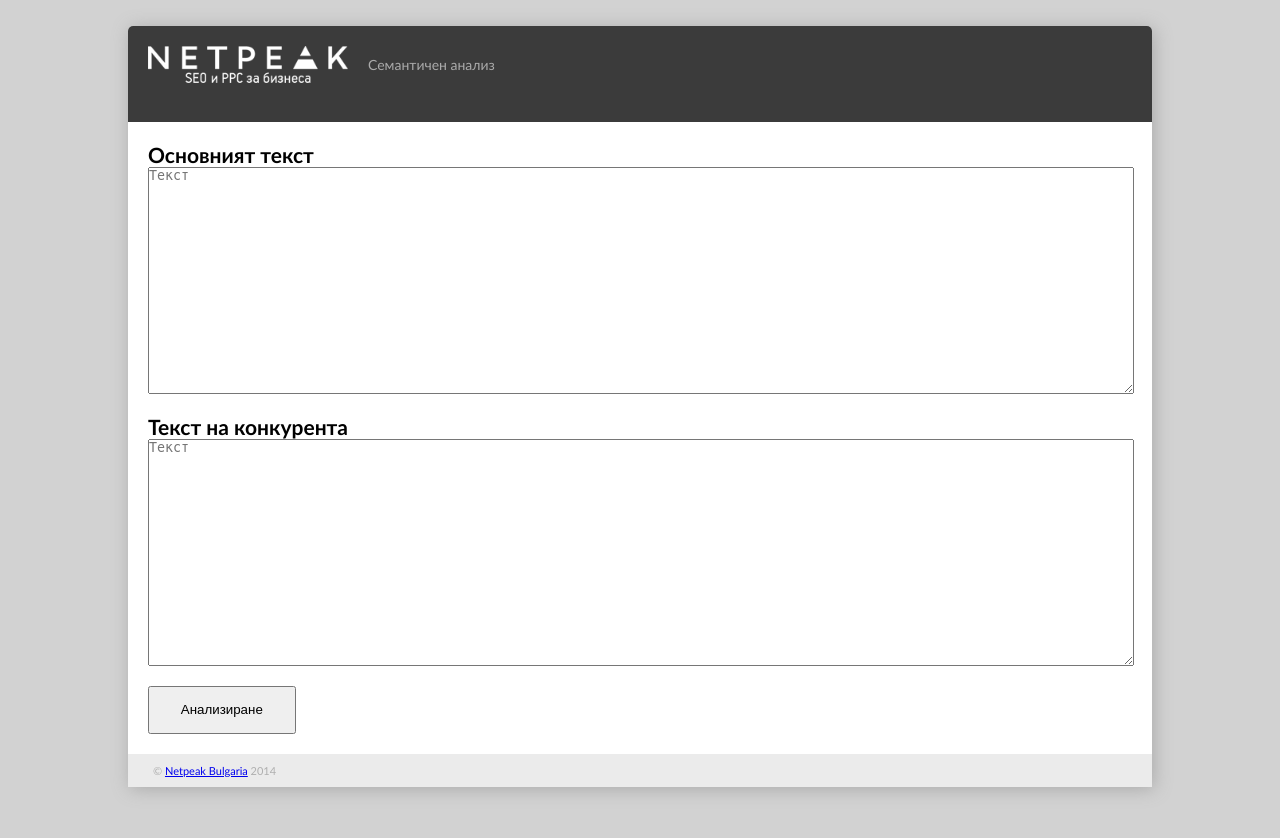
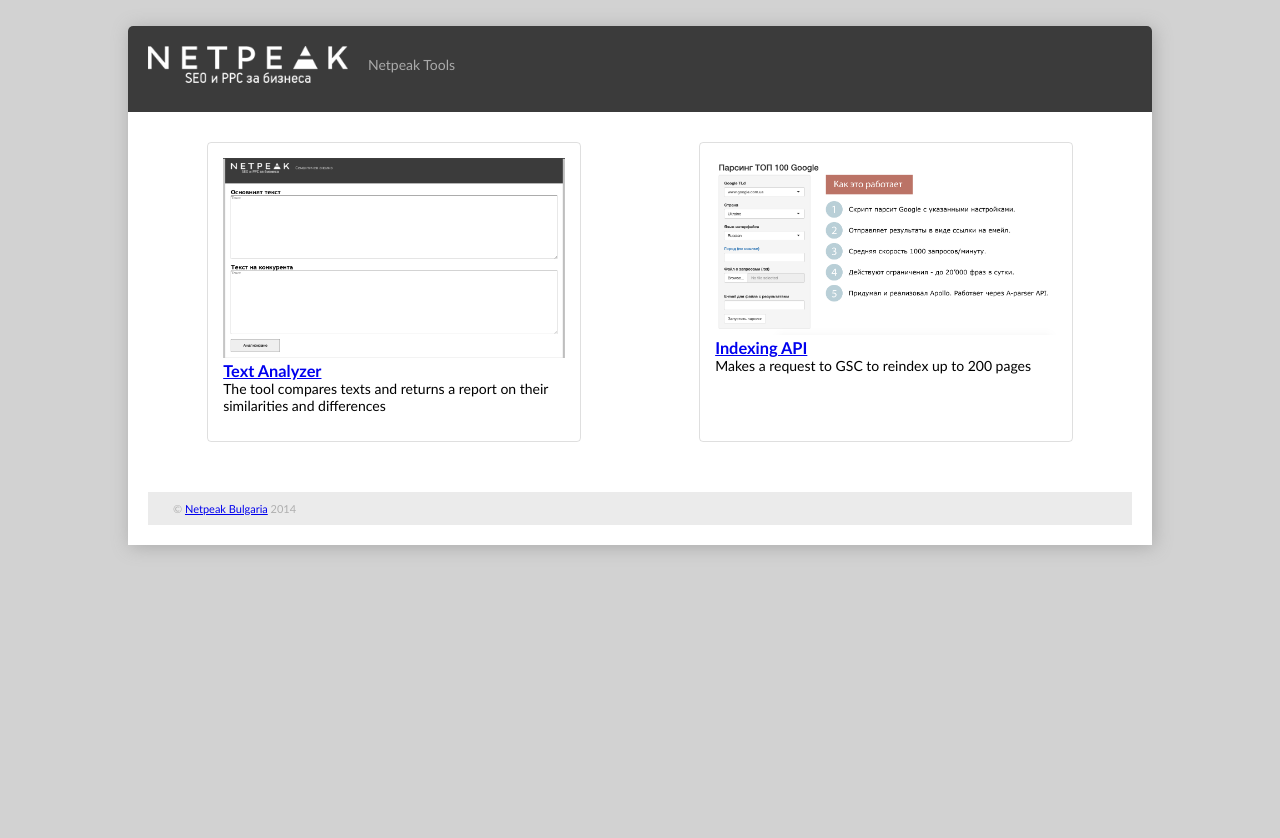
Before and after one commit to fikines/netpeak_tools, a Python web app: template app/templates/index.html in a window 1280 px wide. After the commit the page ends 552 px from the top, so only its background shows below. Run offline with Jinja, Linux system fonts and the light colour scheme; the template is opened without the code that fills it, so the values that code supplies are empty.

Commit message:
preparing to add tool indexing api

```diff
--- a/app/templates/index.html
+++ b/app/templates/index.html
@@ -5,36 +5,78 @@
         <meta name="viewport" content="width=device-width, initial-scale=1, shrink-to-fit=no" />
         <meta name="description" content="" />
         <meta name="author" content="finik_netpeak" />
-        <title>Text Analyzer</title>
+        <title>Netpeak Tools</title>
         <!-- Favicon-->
         <link rel="icon" type="image/x-icon" href="static/assets/favicon.ico" />
         <!-- Core theme CSS (includes Bootstrap)-->
-        <link href="/static/css/styles.css" rel="stylesheet" />
+        <link href="static/css/styles.css" rel="stylesheet" />
+        <style>
+            * {
+              box-sizing: border-box;
+            }
+
+            /* Create two equal columns that floats next to each other */
+            .column {
+              float: left;
+              width: 40%;
+              padding: 10px;
+              /* height: 300px; Should be removed. Only for demonstration */
+              margin-left: 5%;
+              margin-right: 5%;
+              min-height: 360px;
+
+            }
+
+            /* Clear floats after the columns */
+            .row:after {
+              content: "";
+              display: table;
+              clear: both;
+            }
+
+            .card-box {
+                background-clip: border-box;
+                border: 1px solid rgba(0,0,0,.125);
+                border-radius: .25rem;
+                padding: 15px;
+                min-height: 300px;
+            }
+
+            .img-responsive {
+                max-height: 200px;
+            }
+        </style>
     </head>
     <body>
         <div class="wrapper">
             <!--Navbar-->
             <div class="header" onclick="window.location.href='/'">
                 <span class="header-title">
-                  Семантичен анализ
+                  Netpeak Tools
                 </span>
             </div>
             <!-- Page content-->
-            <form action="/statistics" method="post">
-                <div class="content">
-                    <h2>Основният текст</h2>
-                    <textarea name="main_text" id="main_text" rows="15" placeholder="Текст" style="width: 100%;"></textarea>
-                    <br><br>
-                    <h2>Текст на конкурента</h2>
-                    <textarea name="comp_text" id="comp_text" rows="15" placeholder="Текст" style="width: 100%;"></textarea>
-                    <br>
-                    <br>
-                    <input type="submit" value="Анализиране" style="width: 15%; height: 3rem;">
+            <div class="content">
+                <div class="row">
+                    <div class="column">
+                        <div class="card-box" >
+                            <a href="/text_analyzer"><img class="img-responsive" src="static/assets/text_analyzer.png" style="width:100%"></a>
+                            <h3><a href="/text_analyzer">Text Analyzer</a></h3>
+                            <p>The tool compares texts and returns a report on their similarities and differences</p>
+                        </div>
+                    </div>
+                    <div class="column">
+                        <div class="card-box">
+                            <a href="#"><img class="img-responsive" src="static/assets/shiny_top100.png" style="width:100%"></a>
+                            <h3><a href="#">Indexing API</a></h3>
+                            <p>Makes a request to GSC to reindex up to 200 pages</p>
+                        </div>
+                    </div>
                 </div>
-            </form>
-            <!-- FOOTER -->
-            <div class="footer">
-                <p>&copy; <a href="http://netpeak.bg/">Netpeak Bulgaria</a> 2014</p>
+                <!-- FOOTER -->
+                <div class="footer">
+                    <p>&copy; <a href="http://netpeak.bg/">Netpeak Bulgaria</a> 2014</p>
+                </div>
             </div>
         </div>
     </body>
--- a/app/test.txt
+++ /dev/null
@@ -1,2 +0,0 @@
-
-sdfst test text
--- a/app/paragraph.py
+++ b/app/text_analyzer/paragraph.py
@@ -1,4 +1,4 @@
-from utilities import clean_text
+from .utilities import clean_text
 
 
 def get_paragraphs(text):
--- a/app/sentence.py
+++ b/app/text_analyzer/sentence.py
@@ -1,4 +1,4 @@
-from utilities import clean_text
+from .utilities import clean_text
 from string import punctuation
 import nltk
 
```
Also changed, not shown: app/templates/text_analyzer.html (added, +41 -0 lines), app/text_analyzer/app.py (renamed from app/app.py, +6 -6 lines), app/web.py (+10 -9 lines), app/web_copy.py (deleted, +0 -42 lines), app/templates/assets/shiny_top100.png (added), app/templates/assets/text_analyzer.png (added), app/templates/text_analyzer_answer.html (renamed from app/templates/answer.html), app/text_analyzer/compare.py (renamed from app/compare.py), app/text_analyzer/symbols.py (renamed from app/symbols.py), app/text_analyzer/utilities.py (renamed from app/utilities.py), app/text_analyzer/words.py (renamed from app/words.py), 1 other file.
